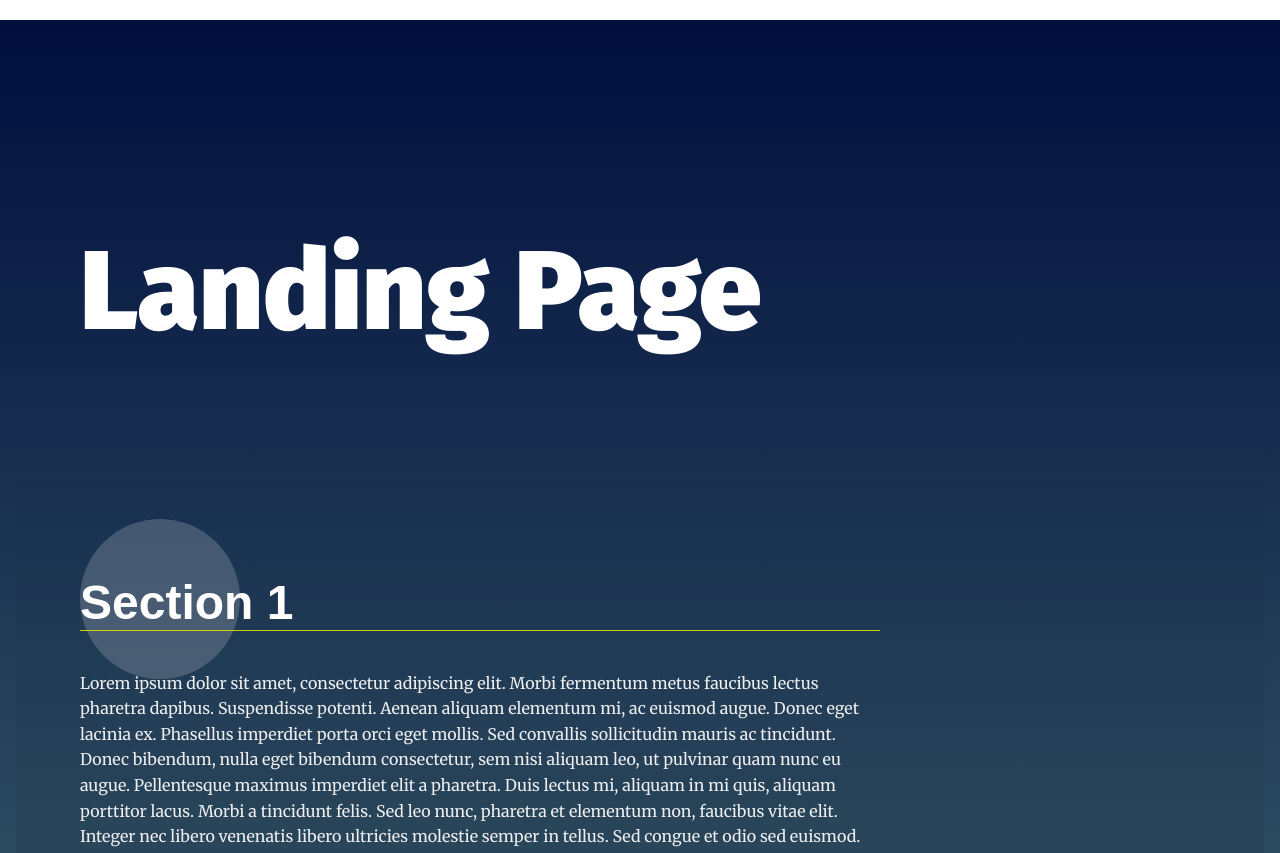
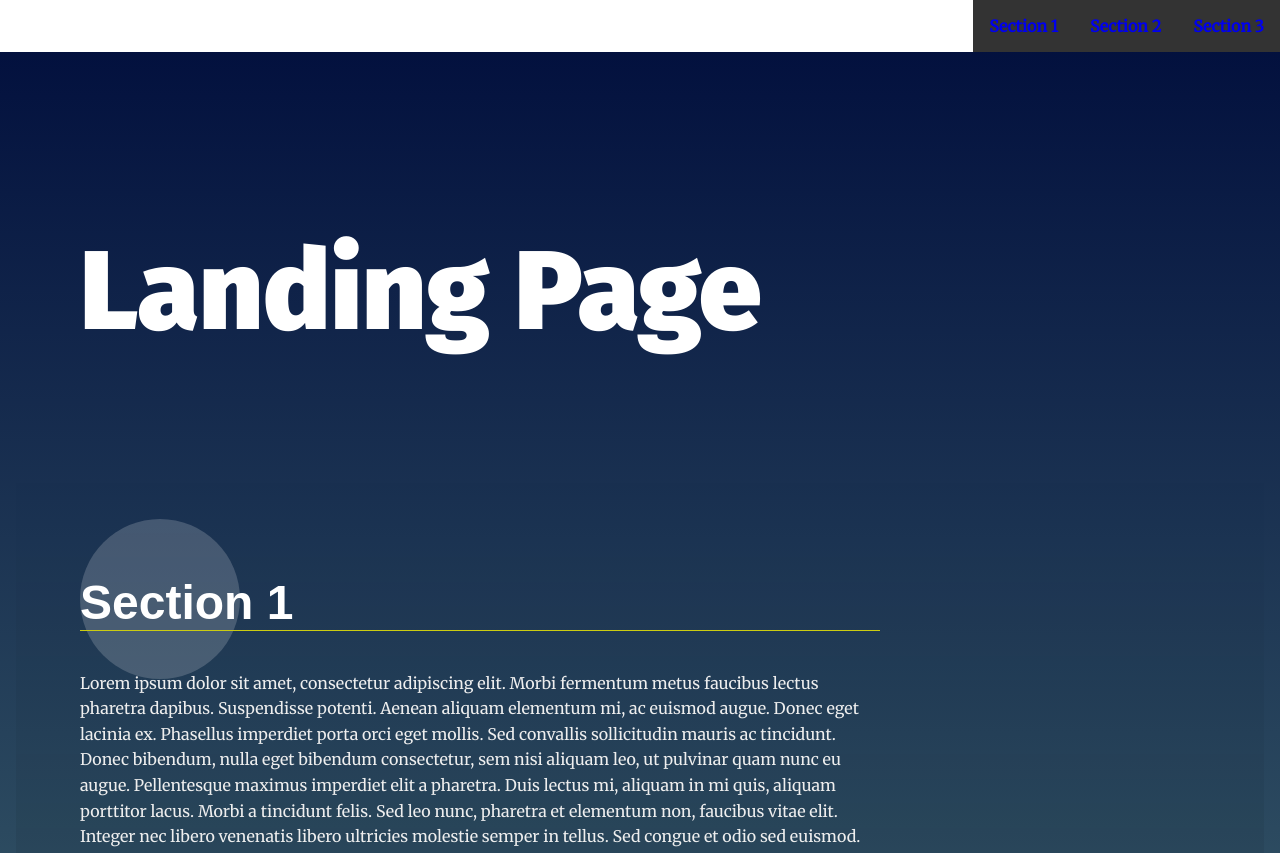
Before and after one commit to patidarparas13/Udacity-Frontend-Nanodegree-Project, a plain HTML site: page Landing Page - Project 2/index.html in a window 1280 px wide. Shown: the top 853 px of the page. Drawn offline with Linux system fonts and the light colour scheme.

Commit message:
Project 2 - Landing page

```diff
--- a/Landing Page - Project 2/css/styles.css
+++ b/Landing Page - Project 2/css/styles.css
@@ -64,6 +64,10 @@ section {
     min-height: 80vh;
 }
 
+html {
+    scroll-behavior: smooth;
+}
+
 
 /* ---- Module Rules ---- */
 
@@ -74,10 +78,17 @@ section {
     padding-left: 0;
     margin: 0;
     text-align: right;
+    display: flex;
+    float: right;
+    flex-direction: row;
 }
 
 .navbar__menu li {
     display: inline-block;
+}
+
+.navbar__menu a {
+    text-decoration: none;
 }
 
 .navbar__menu .menu__link {
@@ -92,6 +103,11 @@ section {
     background: #333;
     color: #fff;
     transition: ease 0.3s all;
+    cursor: pointer;
+}
+
+.navbar__menu .menu__link.active {
+    background-color: #333;
 }
 
 
--- a/Landing Page - Project 2/index.html
+++ b/Landing Page - Project 2/index.html
@@ -16,10 +16,10 @@
     <!-- HTML Follows BEM naming conventions
   IDs are only used for sections to connect menu achors to sections -->
     <header class="page__header">
-        <nav class="navbar__menu">
+        <nav class="navbar__menu" id="topNav">
+
             <!-- Navigation starts as empty UL that will be populated with JS -->
             <ul id="navbar__list">
-                <li>Section 1</li>
             </ul>
         </nav>
     </header>
@@ -27,6 +27,7 @@
         <header class="main__hero">
             <h1>Landing Page </h1>
         </header>
+
         <!-- Each Section has an ID (used for the anchor) and
     a data attribute that will populate the li node.
     Adding more sections will automatically populate nav.
@@ -36,7 +37,8 @@
                 <h2>Section 1</h2>
                 <p>Lorem ipsum dolor sit amet, consectetur adipiscing elit. Morbi fermentum metus faucibus lectus pharetra dapibus. Suspendisse potenti. Aenean aliquam elementum mi, ac euismod augue. Donec eget lacinia ex. Phasellus imperdiet porta orci
                     eget mollis. Sed convallis sollicitudin mauris ac tincidunt. Donec bibendum, nulla eget bibendum consectetur, sem nisi aliquam leo, ut pulvinar quam nunc eu augue. Pellentesque maximus imperdiet elit a pharetra. Duis lectus mi, aliquam
-                    in mi quis, aliquam porttitor lacus. Morbi a tincidunt felis. Sed leo nunc, pharetra et elementum non, faucibus vitae elit. Integer nec libero venenatis libero ultricies molestie semper in tellus. Sed congue et odio sed euismod.</p>
+                    in mi quis, aliquam porttitor lacus. Morbi a tincidunt felis. Sed leo nunc, pharetra et elementum non, faucibus vitae elit. Integer nec libero venenatis libero ultricies molestie semper in tellus. Sed congue et odio sed euismod.
+                </p>
 
                 <p>Aliquam a convallis justo. Vivamus venenatis, erat eget pulvinar gravida, ipsum lacus aliquet velit, vel luctus diam ipsum a diam. Cras eu tincidunt arcu, vitae rhoncus purus. Vestibulum fermentum consectetur porttitor. Suspendisse imperdiet
                     porttitor tortor, eget elementum tortor mollis non.</p>
@@ -47,7 +49,8 @@
                 <h2>Section 2</h2>
                 <p>Lorem ipsum dolor sit amet, consectetur adipiscing elit. Morbi fermentum metus faucibus lectus pharetra dapibus. Suspendisse potenti. Aenean aliquam elementum mi, ac euismod augue. Donec eget lacinia ex. Phasellus imperdiet porta orci
                     eget mollis. Sed convallis sollicitudin mauris ac tincidunt. Donec bibendum, nulla eget bibendum consectetur, sem nisi aliquam leo, ut pulvinar quam nunc eu augue. Pellentesque maximus imperdiet elit a pharetra. Duis lectus mi, aliquam
-                    in mi quis, aliquam porttitor lacus. Morbi a tincidunt felis. Sed leo nunc, pharetra et elementum non, faucibus vitae elit. Integer nec libero venenatis libero ultricies molestie semper in tellus. Sed congue et odio sed euismod.</p>
+                    in mi quis, aliquam porttitor lacus. Morbi a tincidunt felis. Sed leo nunc, pharetra et elementum non, faucibus vitae elit. Integer nec libero venenatis libero ultricies molestie semper in tellus. Sed congue et odio sed euismod.
+                </p>
 
                 <p>Aliquam a convallis justo. Vivamus venenatis, erat eget pulvinar gravida, ipsum lacus aliquet velit, vel luctus diam ipsum a diam. Cras eu tincidunt arcu, vitae rhoncus purus. Vestibulum fermentum consectetur porttitor. Suspendisse imperdiet
                     porttitor tortor, eget elementum tortor mollis non.</p>
@@ -58,7 +61,8 @@
                 <h2>Section 3</h2>
                 <p>Lorem ipsum dolor sit amet, consectetur adipiscing elit. Morbi fermentum metus faucibus lectus pharetra dapibus. Suspendisse potenti. Aenean aliquam elementum mi, ac euismod augue. Donec eget lacinia ex. Phasellus imperdiet porta orci
                     eget mollis. Sed convallis sollicitudin mauris ac tincidunt. Donec bibendum, nulla eget bibendum consectetur, sem nisi aliquam leo, ut pulvinar quam nunc eu augue. Pellentesque maximus imperdiet elit a pharetra. Duis lectus mi, aliquam
-                    in mi quis, aliquam porttitor lacus. Morbi a tincidunt felis. Sed leo nunc, pharetra et elementum non, faucibus vitae elit. Integer nec libero venenatis libero ultricies molestie semper in tellus. Sed congue et odio sed euismod.</p>
+                    in mi quis, aliquam porttitor lacus. Morbi a tincidunt felis. Sed leo nunc, pharetra et elementum non, faucibus vitae elit. Integer nec libero venenatis libero ultricies molestie semper in tellus. Sed congue et odio sed euismod.
+                </p>
 
                 <p>Aliquam a convallis justo. Vivamus venenatis, erat eget pulvinar gravida, ipsum lacus aliquet velit, vel luctus diam ipsum a diam. Cras eu tincidunt arcu, vitae rhoncus purus. Vestibulum fermentum consectetur porttitor. Suspendisse imperdiet
                     porttitor tortor, eget elementum tortor mollis non.</p>
@@ -70,5 +74,6 @@
     </footer>
 
 </body>
+<script src="./js/app.js"></script>
 
 </html>
--- a/Landing Page - Project 2/js/app.js
+++ b/Landing Page - Project 2/js/app.js
@@ -11,45 +11,59 @@
  *
  * JS Standard: ESlint
  *
-*/
+ */
 
-/**
- * Define Global Variables
- *
-*/
+const navBarList = document.getElementById('navbar__list');
+const navBarElements = document.querySelectorAll('section');
+
+navBarElements.forEach(el => {
+    const navListElement = `<li class='menu__link' data-link=${el.id}><a href="#${el.id}">${el.dataset.nav}</li>`
+    navBarList.insertAdjacentHTML('beforeend', navListElement)
+});
+
+(function($) {
+    "use strict";
+
+    $('body').scrollspy({
+        target: '.navbar__menu',
+        offset: 60
+    });
+
+    $('#topNav').affix({
+        offset: {
+            top: 200
+        }
+    });
 
 
-/**
- * End Global Variables
- * Start Helper Functions
- *
-*/
+});
+window.addEventListener('DOMContentLoaded', () => {
 
+    const observer = new IntersectionObserver(entries => {
+        entries.forEach(entry => {
+            const navListElement = document.querySelector(
+                `.menu__link[data-link='${entry.target.id}']`,
+            )
+            const section = document.getElementById(entry.target.id)
 
+            if (entry && entry.isIntersecting) {
+                navListElement.classList.add('active')
+                section.classList.add('active')
+            } else {
+                if (navListElement.classList.contains('active')) {
+                    navListElement.classList.remove('active')
+                }
 
-/**
- * End Helper Functions
- * Begin Main Functions
- *
-*/
+                if (section.classList.contains('active')) {
+                    section.classList.remove('active')
+                }
+            }
+        });
+    });
 
-// build the nav
+    // Track all sections that have an `id` applied
+    navBarElements.forEach(el => {
+        observer.observe(document.getElementById(el.id))
+    });
 
-
-// Add class 'active' to section when near top of viewport
-
-
-// Scroll to anchor ID using scrollTO event
-
-
-/**
- * End Main Functions
- * Begin Events
- *
-*/
-
-// Build menu
-
-// Scroll to section on link click
-
-// Set sections as active
+});
```
Also changed, not shown: 1 other file.
